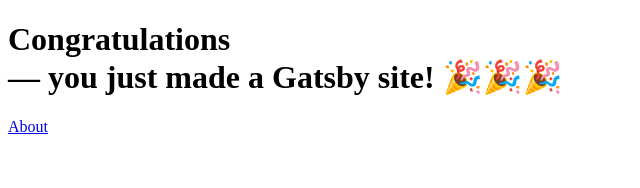
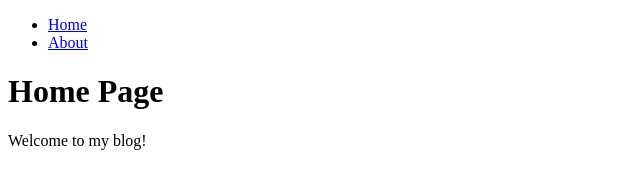
Before and after one commit to meganesu/gatsby-intro-workshop-example-site-with-v3, a Gatsby site: page / in a window 1280 px wide. Shown: the whole page, without its empty margins (0-640 px from the left). Built offline with nearby package versions, Linux system fonts and the light colour scheme; Gatsby itself is replaced by a stand-in of ours.

Commit message:
feat: create Layout component, add to home/about pages, move nav links to Layout

```diff
--- /dev/null
+++ b/src/components/layout.js
@@ -0,0 +1,20 @@
+import React from 'react'
+import { Link } from 'gatsby'
+
+const Layout = ({ pageTitle, children }) => {
+  return (
+    <main>
+      <title>{pageTitle}</title>
+      <nav>
+        <ul>
+          <li><Link to="/">Home</Link></li>
+          <li><Link to="/about">About</Link></li>
+        </ul>
+      </nav>
+      <h1>{pageTitle}</h1>
+      {children}
+    </main>
+  )
+}
+
+export default Layout
--- a/src/pages/index.js
+++ b/src/pages/index.js
@@ -1,20 +1,11 @@
 import * as React from "react"
-import { Link } from 'gatsby'
+import Layout from '../components/layout'
 
 const IndexPage = () => {
   return (
-    <main>
-      <title>Home Page</title>
-      <h1>
-        Congratulations
-        <br />
-        <span>— you just made a Gatsby site! </span>
-        <span role="img" aria-label="Party popper emojis">
-          🎉🎉🎉
-        </span>
-      </h1>
-      <Link to="/about">About</Link>
-    </main>
+    <Layout pageTitle="Home Page">
+      <p>Welcome to my blog!</p>
+    </Layout>
   )
 }
 
```
Also changed, not shown: src/pages/about.js (+3 -6 lines).
